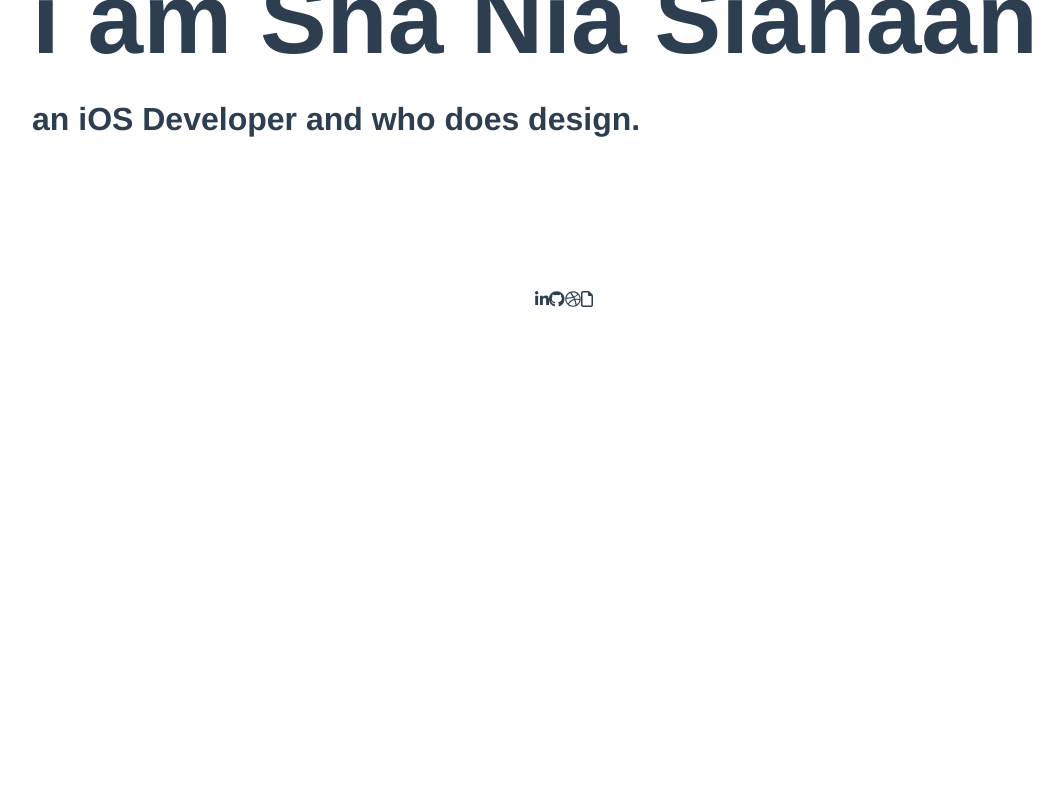
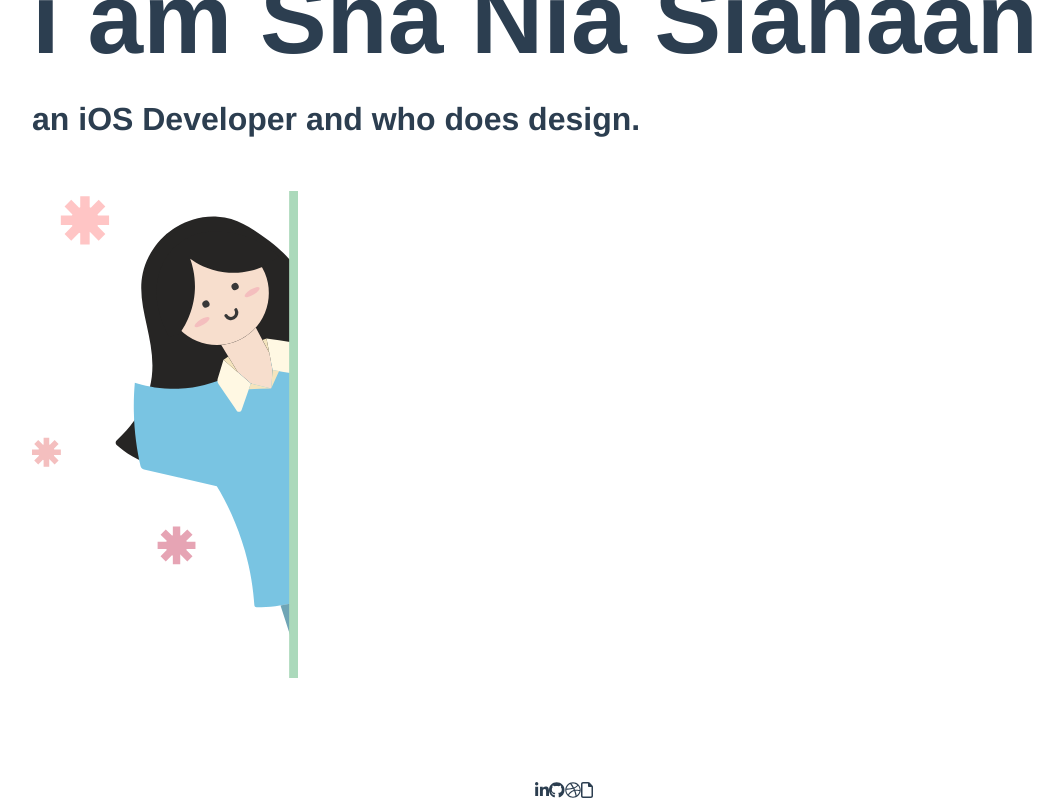
Before and after one commit to shaniashn/shaniashn.github.io, a Vue app: page / in a window 1280 px wide. Shown: the part 358-1158 px from the top of the page, without its empty margins (76-1139 px from the left). Before the commit the page ends 868 px from the top, so only its background shows below. Built offline with nearby package versions, Linux system fonts and the light colour scheme.

Commit message:
fix broken svg

```diff
--- a/src/components/HomePage.vue
+++ b/src/components/HomePage.vue
@@ -21,6 +21,8 @@
     </div>
     <div class="welcome-img">
       <!-- <HeroImage /> -->
+       <img src="../assets/fullbodyfull.svg" alt="person waving" >
+       <!-- <img src="../assets/logo.png" alt=""> -->
     </div>
   </div>
   <div class="socials">
@@ -33,7 +35,7 @@
 </template>
 
 <script>
-// import HeroImage from '../assets/fullbodyfull.svg';
+// import HeroImage from '../assets/l';
 
 export default {
   name: 'HomePage',
@@ -84,4 +86,8 @@ export default {
     font-size: xx-large;
     /* line-height: 0%; */
   }
+
+  .welcome-img {
+    width: 25%;
+  }
 </style>
```
